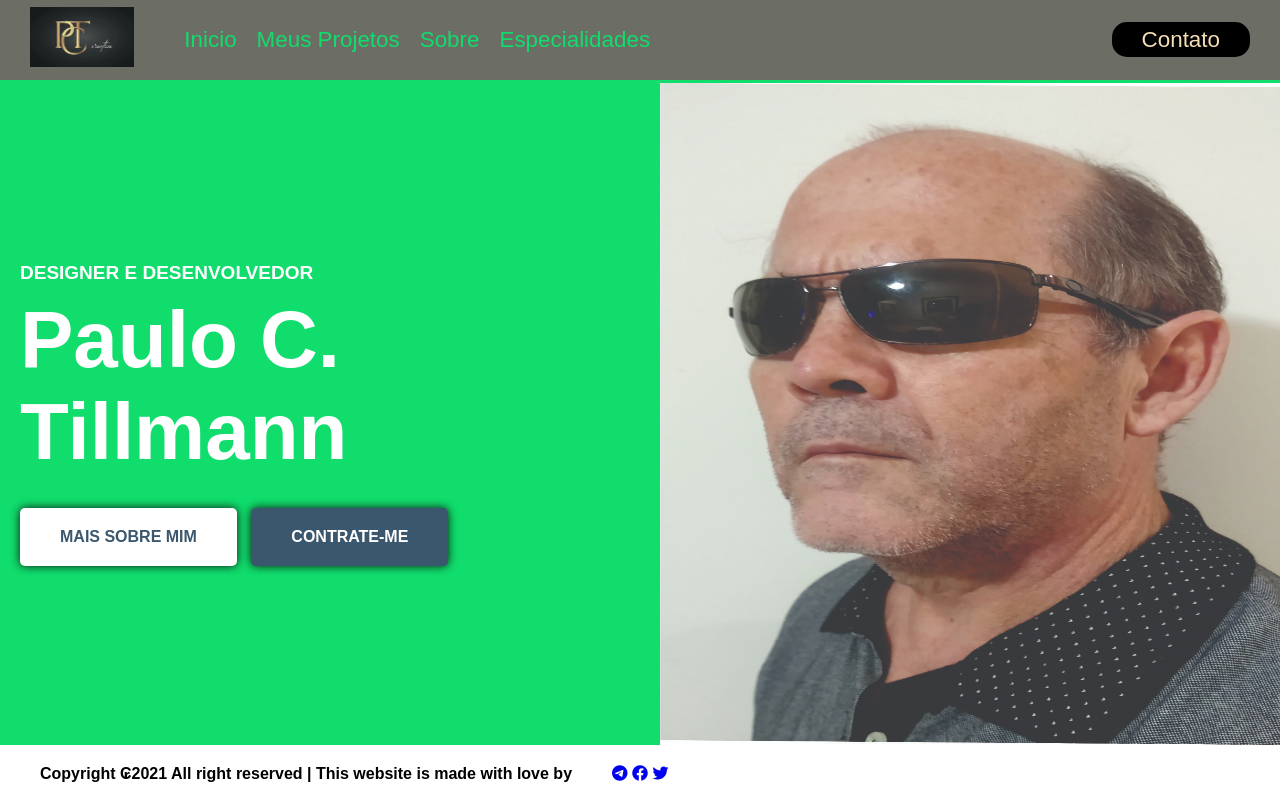
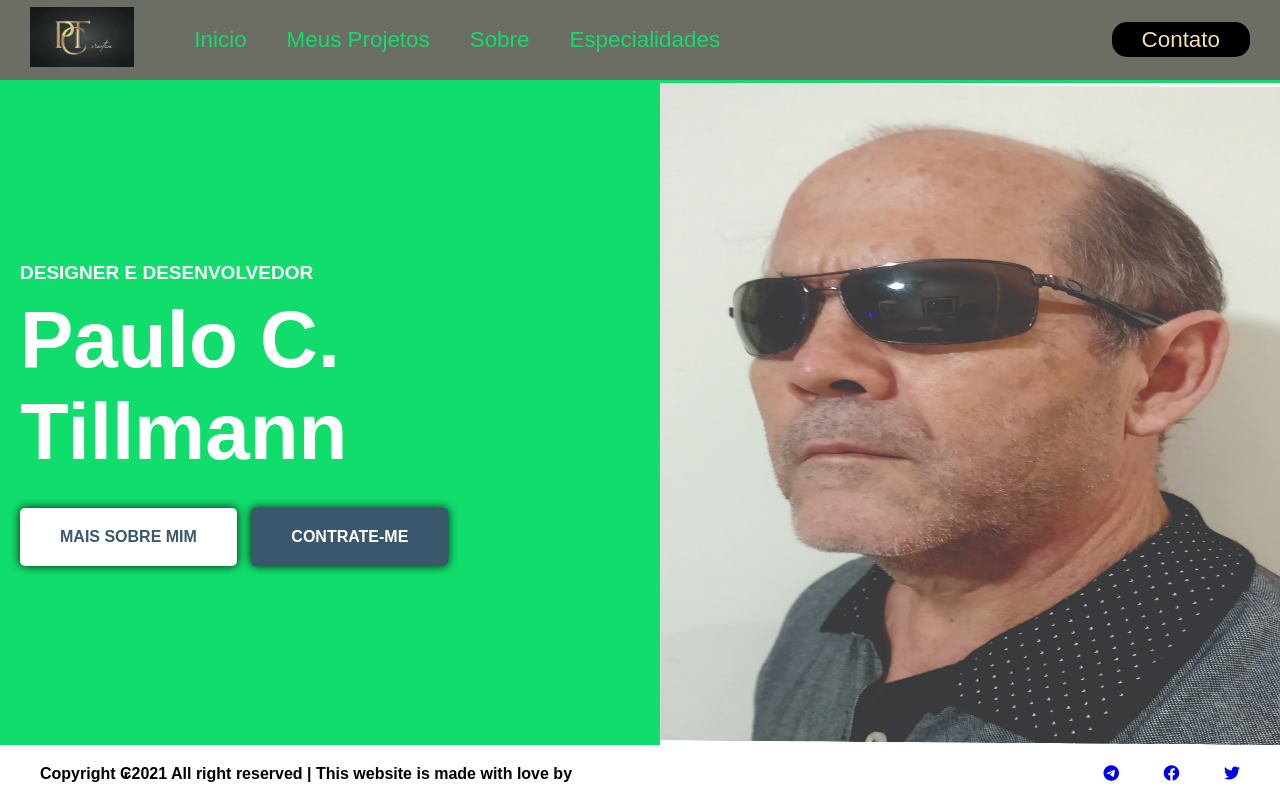
Before and after one commit to pctillmann/portifolio, a plain HTML site: page index.html in a window 1280 px wide. Drawn offline with Linux system fonts and the light colour scheme.

Commit message:
roda pé

```diff
--- a/assets/css/styles.css
+++ b/assets/css/styles.css
@@ -37,7 +37,7 @@ body{
     color: #10dd6c;
     text-decoration: none;
     padding: 10px;
-    margin: opx 10px;
+    margin: 0px 10px;
     border-bottom: 3px solid #6c6d65;
 }
 
@@ -134,7 +134,7 @@ footer {
 }
 
 .direitos_altorais {
-
+    flex: 1;
     display: flex;
     align-items: center;
     padding: 0 20px;
@@ -142,7 +142,8 @@ footer {
 
 }
 
-.resdes_sociaia {
+.redes_sociais a {
     flex: 1;
-    padding: 0 20px;
+    padding: 0 10px;
+    margin: 0px 10px;
 }
--- a/index.html
+++ b/index.html
@@ -58,7 +58,7 @@
 
 
 
-        <div class="resdes_sociaia">
+        <div class="redes_sociais">
             <a href="#"><i class="fa-brands fa-telegram"></i></a>
            <a href="#"><i class="fa-brands fa-facebook"></i></a>
            <a href="#"><i class="fa-brands fa-twitter"></i></a>
```
